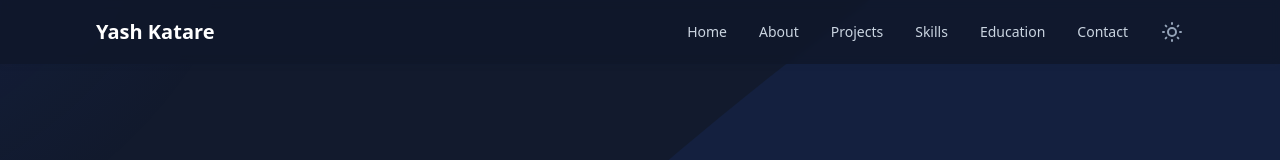
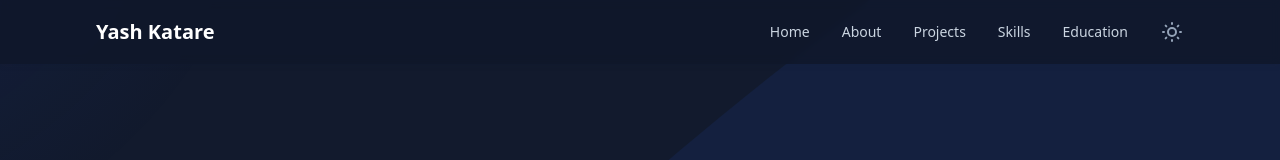
Before and after one commit to yashkatare997-beep/my-portfolio, a React (Vite) app: page / in a window 1280 px wide. Shown: the top 160 px of the page. Built offline with nearby package versions, Linux system fonts and the light colour scheme.

Commit message:
Update App.jsx

```diff
--- a/src/App.jsx
+++ b/src/App.jsx
@@ -196,7 +196,6 @@ export default function App() {
     { title: 'Projects', href: '#projects' },
     { title: 'Skills', href: '#skills' },
     { title: 'Education', href: '#education' },
-    { title: 'Contact', href: '#contact' },
   ];
 
   const SectionTitle = ({children}) => (
```
